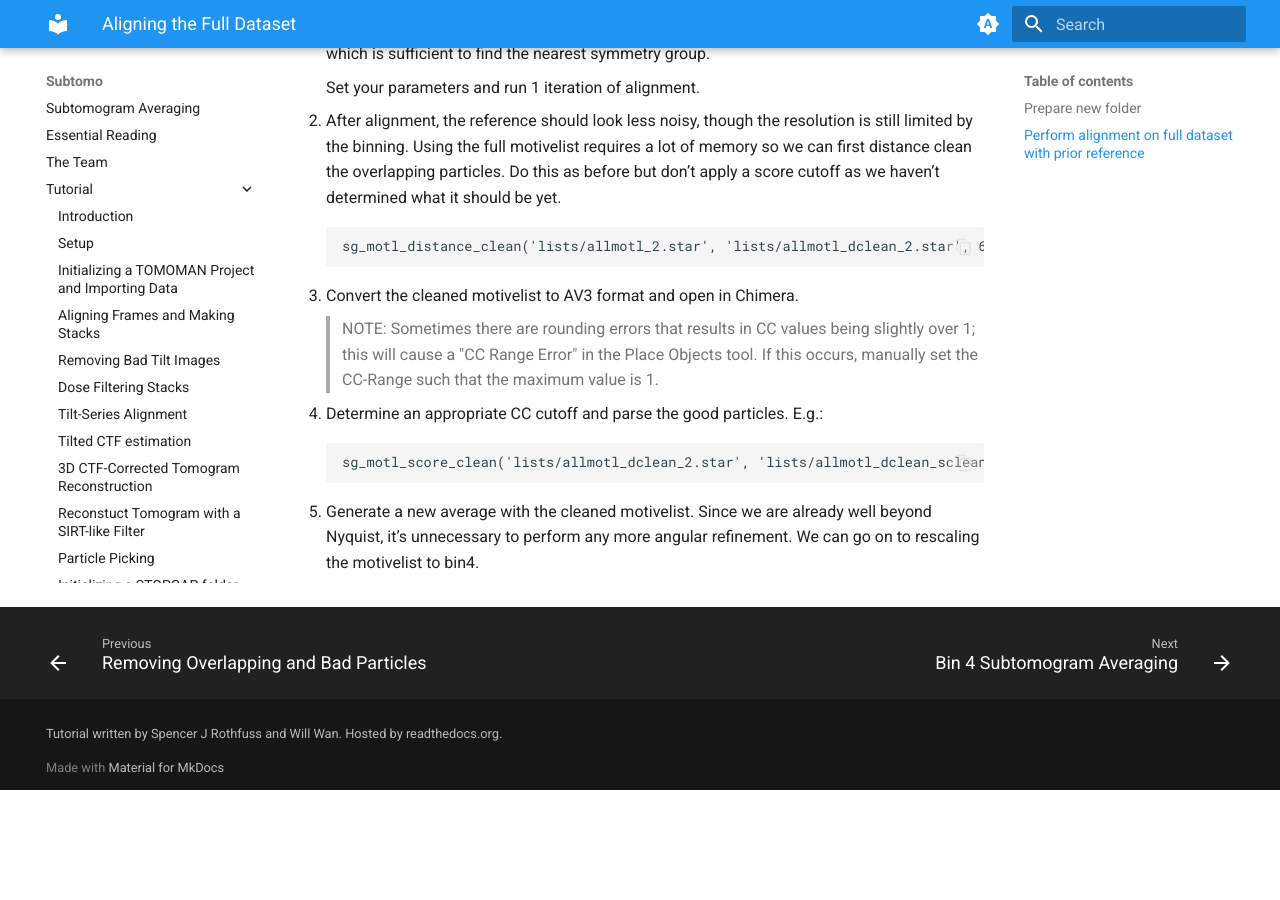
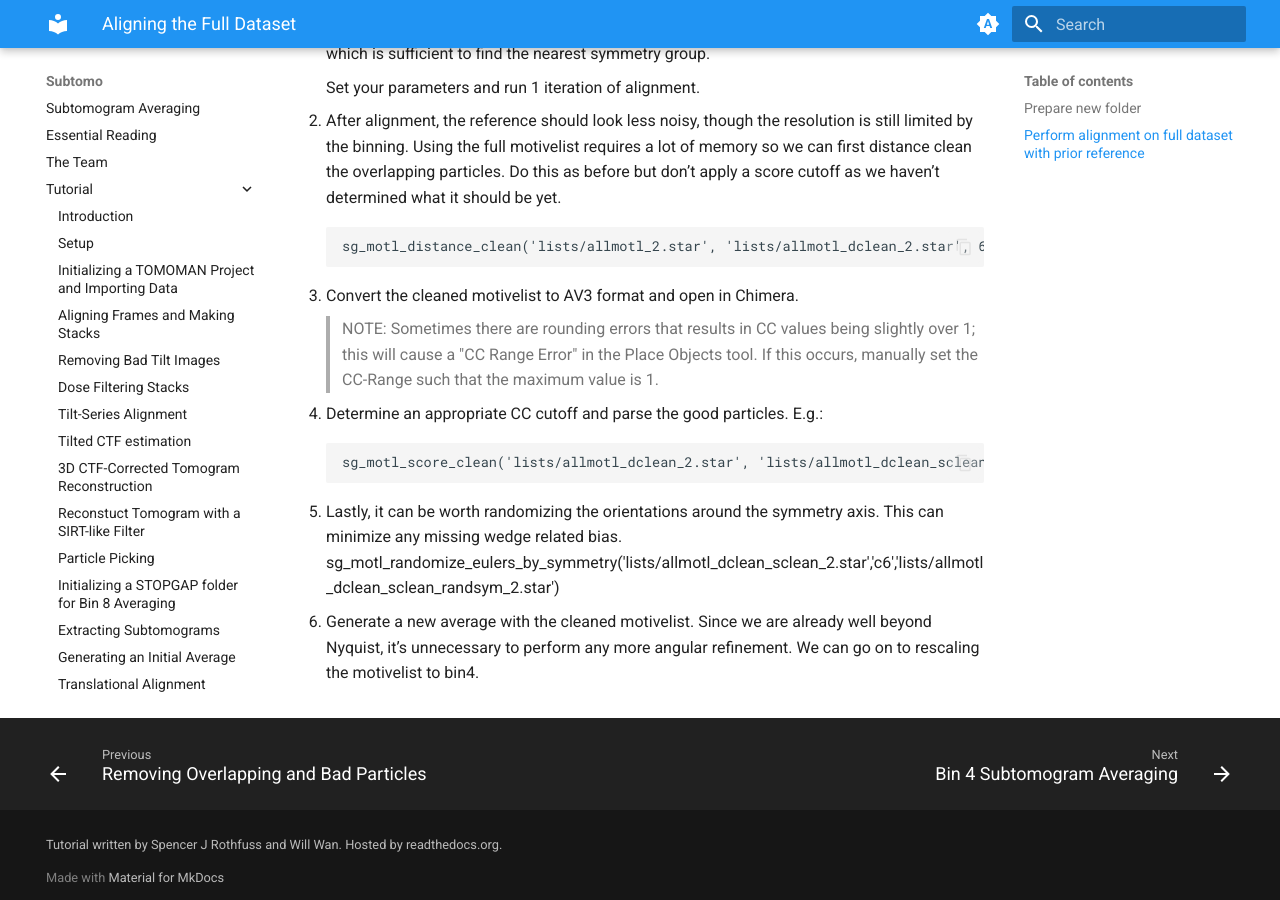
Before and after one commit to wan-lab-vanderbilt/subtomo-tutorials, an MkDocs documentation site: the page built from docs/hiv/bin8_full.md, in a window 1280 px wide and 900 px high, scrolled down 922 px. Built offline with MkDocs 1.6.1 and Material for MkDocs 9.7.7, drawn with Linux system fonts in a browser that asks for light colours; before the commit the page ends 1712 px from its top, so only the background shows below that.

Commit message:
Update bin8_full.md

```diff
--- a/docs/hiv/bin8_full.md
+++ b/docs/hiv/bin8_full.md
@@ -47,6 +47,9 @@ E.g.:
 
         sg_motl_score_clean('lists/allmotl_dclean_2.star', 'lists/allmotl_dclean_sclean_2.star', 0.4);
 
+1. Lastly, it can be worth randomizing the orientations around the symmetry axis. This can minimize any missing wedge related bias.
+        sg_motl_randomize_eulers_by_symmetry('lists/allmotl_dclean_sclean_2.star','c6','lists/allmotl_dclean_sclean_randsym_2.star')
+
 1. Generate a new average with the cleaned motivelist.
 Since we are already well beyond Nyquist, it’s unnecessary to perform any more angular refinement.
 We can go on to rescaling the motivelist to bin4.
```
